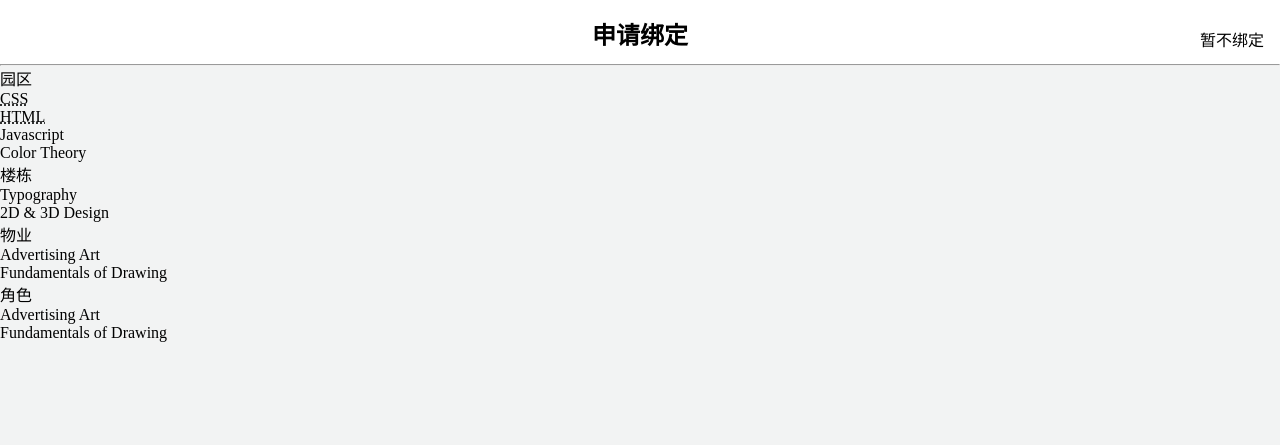
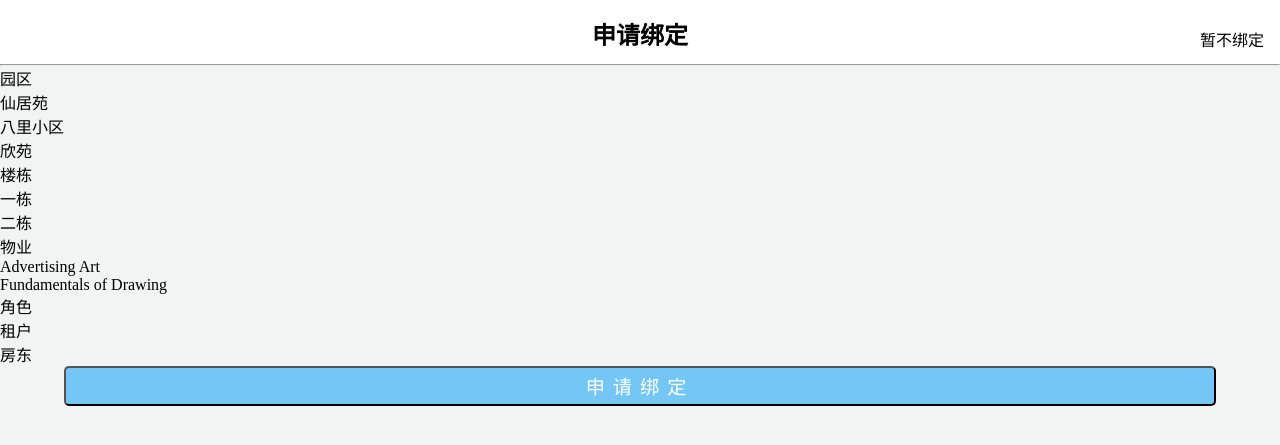
Before and after one commit to FreeFaller/Property-Manage, a PHP site: page /apply.html in a window 1280 px wide. Shown: the top 445 px of the page. Run offline with PHP 8.4, Linux system fonts and the light colour scheme.

Commit message:
申请绑定

```diff
--- a/webPage/apply.html
+++ b/webPage/apply.html
@@ -3,7 +3,6 @@
 <head>
 <meta name="viewport" content="width=device-width"/>
 <meta charset="utf-8">
-<!-- <link rel="stylesheet" type="text/css" href="css/myComplain.css"> -->
 <link rel="stylesheet" type="text/css" href="css/apply.css">
 
 <link rel="stylesheet" type="text/css" href="css/squeezeBox.css">
@@ -17,28 +16,6 @@
 	<p class="nobind">暂不绑定</p>
 </div>
 <hr>
-<!-- <ul class="complainList">
-	<li>
-		<p class="contain">椅子坏了</p>
-		<p class="handleStatus">待处理<span>></span></p>
-	</li>
-	<li>
-		<p class="contain">地下停车场车位凹陷</p>
-		<p class="handleStatus">待处理<span>></span></p>
-	</li>
-	<li>
-		<p class="contain">路灯坏了</p>
-		<p class="handleStatus2">已处理<span>></span></p>
-	</li>
-	<li>
-		<p class="contain">楼道扶手坏了</p>
-		<p class="handleStatus">待处理<span>></span></p>
-	</li>
-	<li>
-		<p class="contain">电梯震动</p>
-		<p class="handleStatus2">已处理<span>></span></p>
-	</li>
-</ul> -->
 <div id="pattern" class="pattern">
         <!--Begin Pattern HTML-->
         <div class="accordion clearfix">
@@ -46,10 +23,9 @@
                 <ul class="panel-container list-reset" tabindex="1">
                     <li><p id="trigger1" class="panel-title">园区</p>
                         <ul class="panel-content list-reset visuallyhidden" aria-expanded="false">
-                            <li><b class="icon"></b> <abbr title="cascading style sheet">CSS</abbr></li>
-                            <li><b class="icon"></b> <abbr title="hyper text markup language">HTML</abbr></li>
-                            <li><b class="icon"></b> Javascript</li>
-                            <li><b class="icon"></b> Color Theory</li>
+                            <li><b class="icon"></b> 仙居苑</li>
+                            <li><b class="icon"></b> 八里小区</li>
+                            <li><b class="icon"></b> 欣苑</li>
                         </ul>
                     </li>
                 </ul>
@@ -57,8 +33,8 @@
                 <ul class="panel-container list-reset" tabindex="2">
                     <li><p id="trigger2" class="panel-title">楼栋</p>
                         <ul class="panel-content visuallyhidden list-reset" aria-expanded="false">
-                            <li><b class="icon"></b> Typography</li>
-                            <li><b class="icon"></b> 2D &amp; 3D Design</li>
+                            <li><b class="icon"></b> 一栋</li>
+                            <li><b class="icon"></b> 二栋</li>
 
                         </ul>
                     </li>
@@ -76,14 +52,15 @@
                 <ul class="panel-container list-reset" tabindex="4">
                     <li><p id="trigger4" class="panel-title">角色</p>
                         <ul class="panel-content visuallyhidden list-reset" aria-expanded="false">
-                            <li><b class="icon"></b> Advertising Art</li>
-                            <li><b class="icon"></b> Fundamentals of Drawing</li>
+                            <li><b class="icon"></b> 租户</li>
+                            <li><b class="icon"></b> 房东</li>
                         </ul>
                     </li>
                 </ul>
             </div>
         </div>
 </div>
+<input type="button" class="applyBtn" value="申请绑定">
 
 <script type="text/javascript" src="js/control.js"></script>
 
--- a/webPage/css/apply.css
+++ b/webPage/css/apply.css
@@ -4,3 +4,4 @@ body{width: 100%;background-color: #f2f3f3;padding-bottom: 3rem;}
 .head{width: 100%;background-color: #ffffff;height: 3rem;padding-top: 1rem;}
 .title{text-align: center;font-weight: bold;font-size: 1.5rem;}
 .nobind{font-size: 1rem;float: right;margin: -1.5rem 1rem 0 0;}
+.applyBtn{width: 90%;height:2.5rem;text-align: center;background-color: #74c7f5;font-size: 1.2rem;letter-spacing: .5rem;border-radius: 5px;margin-left: 5%;color: #ffffff;}
```
